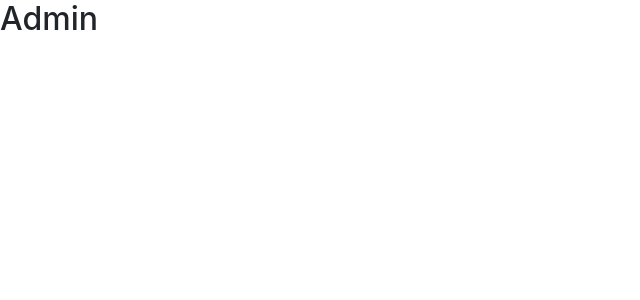
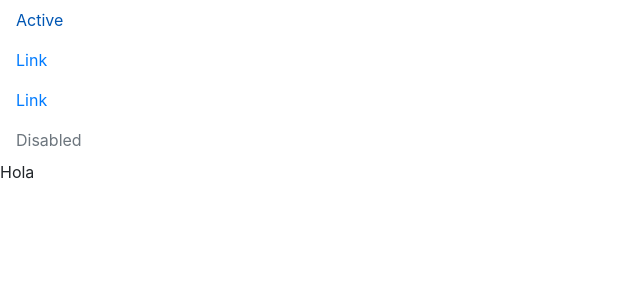
Before and after one commit to alexis05/MisApps, a React (Create React App) app in the folder RestauranteUI/tienda/: page /Admin in a window 1280 px wide. Shown: the top 300 px of the page, without its empty margins (0-640 px from the left). Built offline with nearby package versions, Linux system fonts and the light colour scheme.

Commit message:
Se corrige el menu entre BO y front

```diff
--- a/RestauranteUI/tienda/src/App.js
+++ b/RestauranteUI/tienda/src/App.js
@@ -2,18 +2,15 @@ import React from "react";
 import { Provider } from "react-redux";
 import store from "./store";
 import { BrowserRouter, Switch, Route } from "react-router-dom";
-import Productos from "./componentes/producto/Productos";
-import Admin from "./componentes/admin";
-import MenuSuperior from "./template/menu/menuSuperior";
+import Tienda from "./componentes/Tienda";
+import HomeBO from "./componentes/admin/HomeBO";
 
 const App = () => (
   <Provider store={store}>
     <BrowserRouter>
       <Switch>
-        <Route exact path="/Admin" component={Admin} />
-        <MenuSuperior>
-          <Route exact path="/" component={Productos} />
-        </MenuSuperior>
+        <Route exact path="/" component={Tienda} />
+        <Route exact path="/Admin" component={HomeBO} />
       </Switch>
     </BrowserRouter>
   </Provider>
--- /dev/null
+++ b/RestauranteUI/tienda/src/componentes/Tienda.js
@@ -0,0 +1,15 @@
+import React from "react";
+import MenuSuperior from "../template/menu/menuSuperior";
+import Productos from "./producto/Productos";
+
+const Tienda = () => {
+  return (
+    <div>
+      <MenuSuperior>
+        <Productos />
+      </MenuSuperior>
+    </div>
+  );
+};
+
+export default Tienda;
--- /dev/null
+++ b/RestauranteUI/tienda/src/componentes/admin/HomeBO.js
@@ -0,0 +1,14 @@
+import React from "react";
+import MenuBO from "./menu/MenuBO";
+
+const HomeBO = props => {
+  return (
+    <div>
+      <MenuBO>
+        <div>Hola</div>
+      </MenuBO>
+    </div>
+  );
+};
+
+export default HomeBO;
--- a/RestauranteUI/tienda/src/componentes/admin/index.js
+++ /dev/null
@@ -1,13 +0,0 @@
-import React, { Component } from "react";
-
-class index extends Component {
-  render() {
-    return (
-      <div>
-        <h2>Admin</h2>
-      </div>
-    );
-  }
-}
-
-export default index;
--- /dev/null
+++ b/RestauranteUI/tienda/src/componentes/admin/menu/MenuBO.js
@@ -0,0 +1,31 @@
+import React from "react";
+import { Link } from "react-router-dom";
+
+const MenuBO = props => (
+  <div>
+    <ul className="nav flex-column">
+      <li className="nav-item">
+        <Link className="nav-link active" to="#">
+          Active
+        </Link>
+      </li>
+      <li className="nav-item">
+        <Link className="nav-link" to="#">
+          Link
+        </Link>
+      </li>
+      <li className="nav-item">
+        <Link className="nav-link" to="#">
+          Link
+        </Link>
+      </li>
+      <li className="nav-item">
+        <Link className="nav-link disabled" to="#">
+          Disabled
+        </Link>
+      </li>
+    </ul>
+    {props.children}
+  </div>
+);
+export default MenuBO;
--- a/RestauranteUI/tienda/src/template/menu/menuSuperior.js
+++ b/RestauranteUI/tienda/src/template/menu/menuSuperior.js
@@ -2,9 +2,7 @@ import React from "react";
 import "./menuSupeior.css";
 import { Link } from "react-router-dom";
 
-class MenuSuperior extends React.Component {
-  render() {
-    return (
+const MenuSuperior = props => (
   <div>
     <nav className="navbar navbar-expand-lg navbar-light bg-light">
       <Link className="navbar-brand" to="/">
@@ -79,9 +77,7 @@ class MenuSuperior extends React.Component {
         </div>
       </div>
     </nav>
-        {this.props.children}
+    {props.children}
   </div>
 );
-  }
-}
 export default MenuSuperior;
```
Lines whose indentation alone changed are shown as unchanged.
